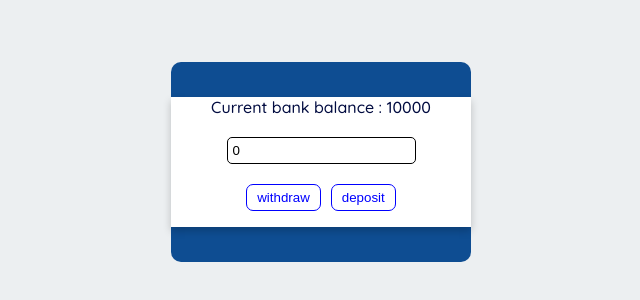
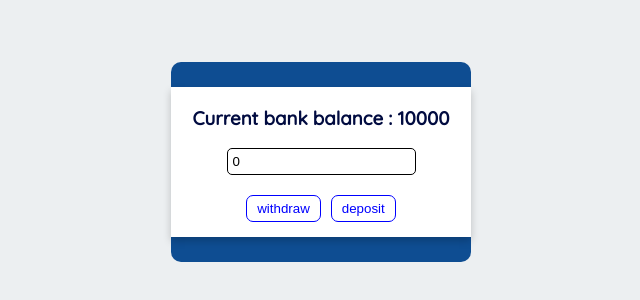
Before and after one commit to yagnikvadi2003/bank-rate, a React (Create React App) app: page / in a window 1280 px wide. Shown: the part 218-518 px from the top of the page, without its empty margins (319-959 px from the left). Built offline with nearby package versions, Linux system fonts and the light colour scheme.

Commit message:
button and input custom component, and custom CSSProperties added

```diff
--- /dev/null
+++ b/src/common/button/Button.tsx
@@ -0,0 +1,46 @@
+import React, { CSSProperties, FC, MouseEvent, MouseEventHandler, ReactNode, useState } from 'react'
+
+interface ButtonProps {
+    onClick?: MouseEventHandler;
+    children?: ReactNode;
+}
+
+const Button: FC<ButtonProps> = ({ onClick, children }): JSX.Element=> {
+    const [isHover, setIsHover] = useState<boolean>(false);
+
+    const styles: { [key: string]: CSSProperties } = {
+        button: {
+            outline: "none",
+            background: isHover ? "blue" : "transparent",
+            border: isHover ? "1px solid black" : "1px solid blue",
+            padding: "5px 10px",
+            borderRadius: "7px",
+            color: isHover ? "white" : "blue",
+            cursor: "pointer",
+            margin: "0 5px"
+        },
+    };
+
+    const handleMouseEnter = (e: MouseEvent<HTMLButtonElement>) => {
+        e.preventDefault();
+        setIsHover(true);
+    };
+
+    const handleMouseLeave = (e: MouseEvent<HTMLButtonElement>) => {
+        e.preventDefault();
+        setIsHover(false);
+    };
+
+    return (
+        <button
+            onClick={onClick}
+            onMouseEnter={handleMouseEnter}
+            onMouseLeave={handleMouseLeave}
+            style={styles.button}
+        >
+            {children}
+        </button>
+    );
+};
+
+export default Button;
--- /dev/null
+++ b/src/common/input/Input.tsx
@@ -0,0 +1,28 @@
+import React, { CSSProperties, ChangeEvent, FC } from 'react';
+
+interface InputProps {
+    className?: string;
+    id: string;
+    name: string;
+    onChange?: (e: React.ChangeEvent<HTMLInputElement>) => void;
+    placeholder?: string;
+    type: string;
+    value?: string | number;
+}
+
+const Input: FC<InputProps> = ({ className, id, name, onChange, placeholder, type, value }) => {
+
+    const styles: { [key: string]: CSSProperties } = {
+        input: {
+            border: "1px solid black",
+            padding: "5px",
+            borderRadius: "5px"
+        },
+    };
+
+    return (
+        <input className={className} id={id} name={name} onChange={onChange} placeholder={placeholder} style={styles.input} type={type} value={value} />
+    );
+};
+
+export default Input
--- a/src/container/BankRate.tsx
+++ b/src/container/BankRate.tsx
@@ -1,31 +1,33 @@
-import React, { ChangeEvent, FC, MouseEvent, useState } from 'react';
+import React, { CSSProperties, ChangeEvent, FC, MouseEvent, useState } from 'react';
+
+import Button from '../common/button/Button';
+import Input from '../common/input/Input';
 
 const BankRate: FC = (): JSX.Element => {
     const [bankBalance, setBankBalance] = useState<number>(10000);
     const [getAmount, setGetAmount] = useState<number>(0);
-    const [isHover, setIsHover] = useState<boolean>(false);
 
-    const styles: { [key: string]: React.CSSProperties } = {
-        button: {
-            outline: "none",
-            background: isHover ? "blue" : "transparent",
-            border: isHover ? "1px solid black" : "1px solid blue",
-            padding: "5px 10px",
-            borderRadius: "7px",
-            color: isHover ? "white" : "blue",
-            cursor: "pointer",
-            margin: "0 5px"
+    const styles: { [key: string]: CSSProperties } = {
+        container: {
+            backgroundColor: "#0e4d92",
+            margin: "0 auto",
+            marginTop: "35vh",
+            width: "300px",
+            height: "200px",
+            position: "relative",
+            borderRadius: "10px"
         },
-    };
-
-    const handleMouseEnter = (e: MouseEvent<HTMLButtonElement>) => {
-        e.preventDefault();
-        setIsHover(true);
-    };
-
-    const handleMouseLeave = (e: MouseEvent<HTMLButtonElement>) => {
-        e.preventDefault();
-        setIsHover(false);
+        main: {
+            width: "300px",
+            height: "150px",
+            position: "absolute",
+            top: "100px",
+            left: "50%",
+            transform: "translate(-50%, -50%)",
+            textAlign: "center",
+            backgroundColor: "white",
+            boxShadow: "0 4px 8px 0 rgba(0, 0, 0, 0.2)"
+        }
     };
 
     const handleChange = (event: ChangeEvent<HTMLInputElement>): void => {
@@ -37,36 +39,19 @@ const BankRate: FC = (): JSX.Element => {
         setBankBalance(bankBalance - getAmount);
     };
 
-    const depositeBalance = (e: MouseEvent<HTMLButtonElement>) => {
+    const depositsBalance = (e: MouseEvent<HTMLButtonElement>) => {
         e.preventDefault();
         setBankBalance(getAmount + bankBalance);
     };
 
     return (
-        <div className="app">
-            <div className='stopwatch-card'>
-                <label htmlFor="currentBalance">
-                    Current bank balance : {bankBalance}
-                </label>
+        <div style={styles.container} className="app">
+            <div style={styles.main}>
+                <h3>Current bank balance : {bankBalance}</h3>
+                <Input type="number" id="Amount" name="Enter Amount" value={getAmount} onChange={handleChange} />
                 <br /><br />
-                <input type="number" className="numberBox" id="Amount" name="Enter Amount" value={getAmount} onChange={handleChange} />
-                <br /><br />
-                <button
-                    onClick={withDrawBalance}
-                    onMouseEnter={handleMouseEnter}
-                    onMouseLeave={handleMouseLeave}
-                    style={styles.button}
-                >
-                    withdraw
-                </button>
-                <button
-                    onClick={depositeBalance}
-                    onMouseEnter={handleMouseEnter}
-                    onMouseLeave={handleMouseLeave}
-                    style={styles.button}
-                >
-                    deposit
-                </button>
+                <Button onClick={withDrawBalance} children='withdraw' />
+                <Button onClick={depositsBalance} children='deposit' />
             </div>
         </div>
     )
--- a/src/style/style.css
+++ b/src/style/style.css
@@ -14,41 +14,3 @@ body {
   width: 100%;
   height: 100vh;
 }
-
-.app {
-  background-color: #0e4d92;
-  margin: 0 auto;
-  margin-top: 35vh;
-  width: 300px;
-  height: 200px;
-  position: relative;
-  border-radius: 10px;
-}
-
-.stopwatch-card {
-  width: 300px;
-  height: 130px;
-  position: absolute;
-  top: 100px;
-  left: 50%;
-  transform: translate(-50%, -50%);
-  text-align: center;
-  background-color: white;
-  box-shadow: 0 4px 8px 0 rgba(0, 0, 0, 0.2);
-}
-
-button {
-  outline: none;
-  background: transparent;
-  border: 1px solid blue;
-  padding: 5px 10px;
-  border-radius: 7px;
-  color: blue;
-  cursor: pointer;
-}
-
-.numberBox {
-  border: 1px solid black;
-  padding: 5px;
-  border-radius: 5px;
-}
```
Also changed, not shown: 2 other files (tests, documents, lock files or other folders).
